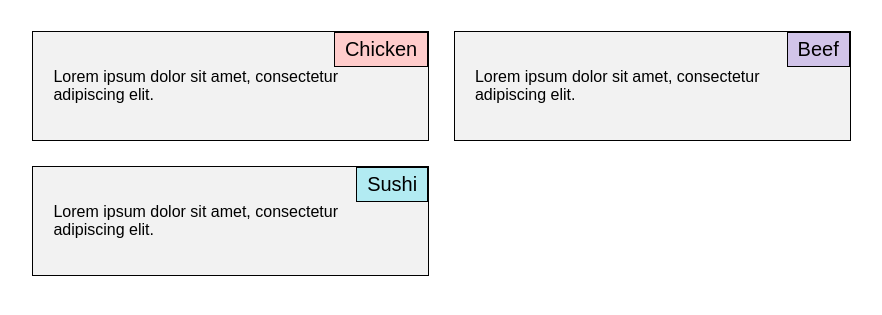
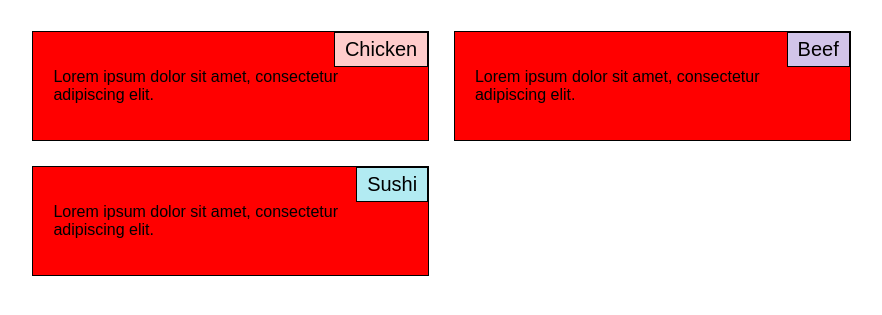
Before and after one commit to Dale-Mauldin/CSSProject, a plain HTML site: page index.html in a window 1280 px wide. Shown: the part 81-396 px from the top of the page, without its empty margins (0-882 px from the left). Drawn offline with Linux system fonts and the light colour scheme.

Commit message:
Update style.css

```diff
--- a/CSS/style.css
+++ b/CSS/style.css
@@ -18,7 +18,7 @@
   /* Section styling */
   .menu-section {
     border: 1px solid black;
-    background-color: #f2f2f2;
+    background-color: red;
     padding: 20px;
     margin: 10px;
     position: relative;
```
